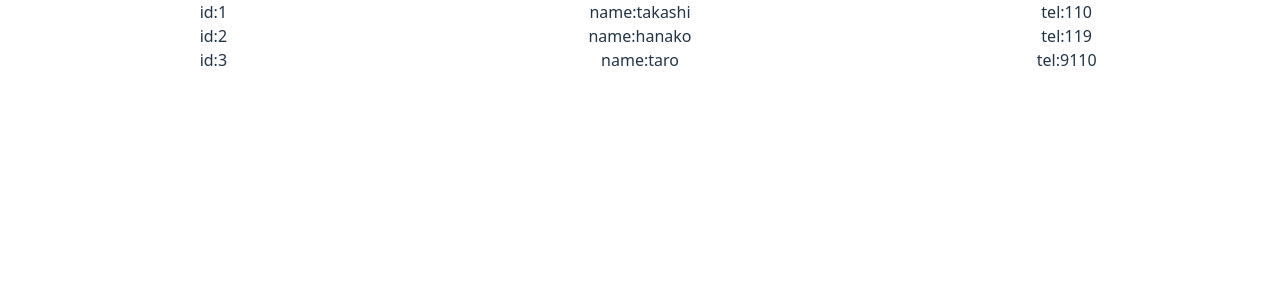
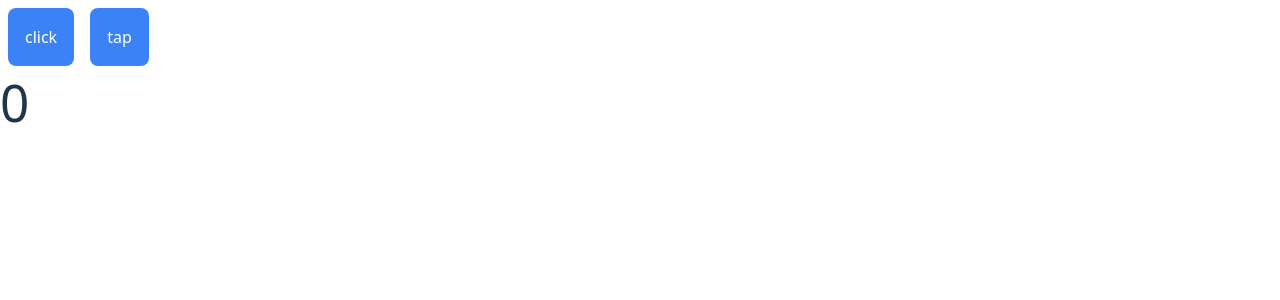
Before and after one commit to takashioguchi/my-react-app, a React (Vite) app: page / in a window 1280 px wide. Shown: the top 300 px of the page. Built offline with nearby package versions, Linux system fonts and the light colour scheme.

Commit message:
feat: refactor App component and add Btn component for better button handling

```diff
--- a/src/App.jsx
+++ b/src/App.jsx
@@ -1,15 +1,21 @@
+import { useState } from "react";
+import Btn from "./Btn.jsx";
 import "./styles/animation.css";
 import "./Test.jsx";
-import Test from "./Test.jsx";
 
 function App() {
-  //const [count, setCount] = useState(0);
-
+  const [count, setCount] = useState(0);
+  const handleClick = () => {
+    setCount(count + 1);
+  };
+  const handleTap = () => {
+    setCount(count - 1);
+  };
   return (
     <>
-      <Test id="1" name="takashi" tel="110" />
-      <Test id="2" name="hanako" tel="119" />
-      <Test id="3" name="taro" tel="9110" />
+      <Btn btnClick={handleClick}>click</Btn>
+      <Btn btnClick={handleTap}>tap</Btn>
+      <h1>{count}</h1>
     </>
   );
 }
--- /dev/null
+++ b/src/Btn.jsx
@@ -0,0 +1,11 @@
+const Btn = ({ btnClick, children }) => {
+  return (
+    <button
+      onClick={btnClick}
+      className="p-4 m-2 bg-blue-500 text-white rounded-lg hover:bg-blue-700 transition-colors"
+    >
+      {children}
+    </button>
+  );
+};
+export default Btn;
--- a/src/styles/animation.css
+++ b/src/styles/animation.css
@@ -14,3 +14,6 @@
   animation-timing-function: ease-out; /* 変化の仕方（例: ゆっくり終わる） */
   animation-fill-mode: forwards; /* アニメーション終了時の状態を保持 */
 }
+.is-hidden {
+  display: none;
+}
```
